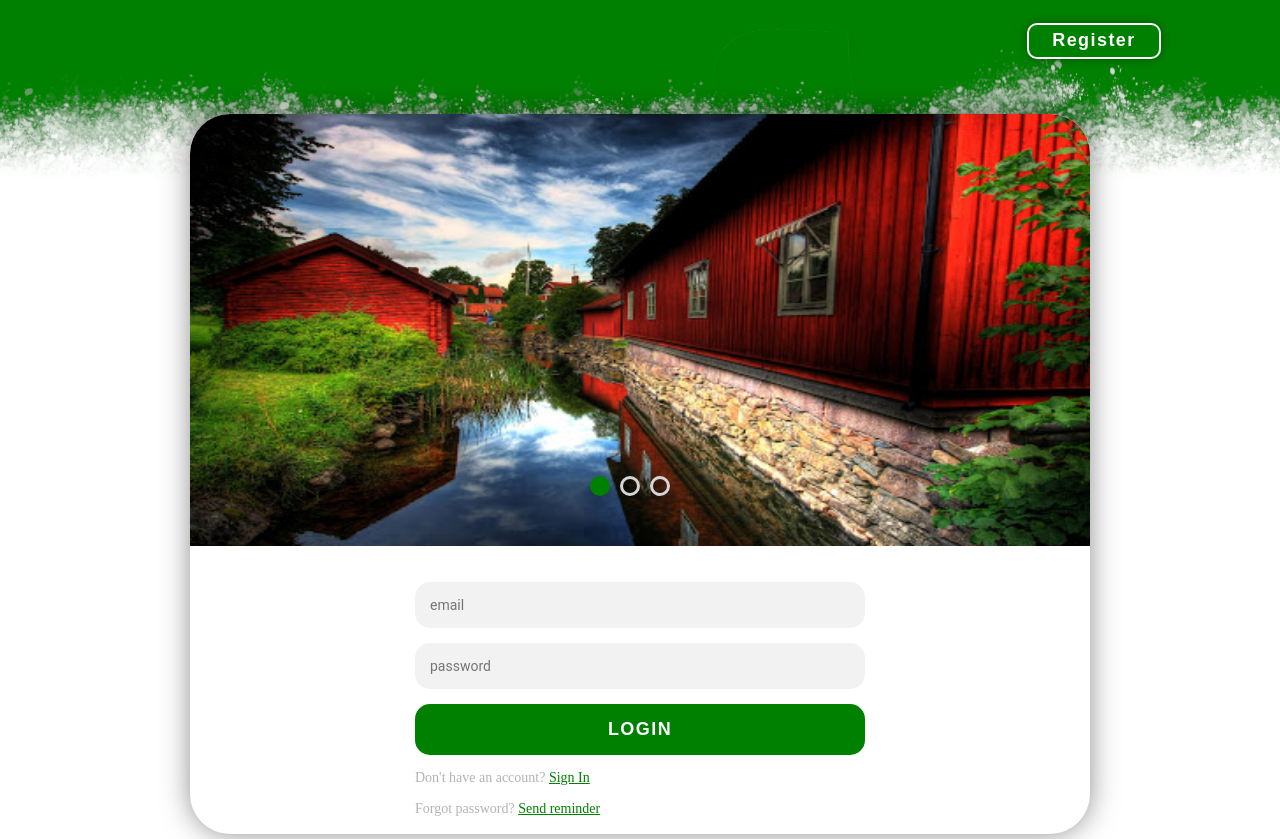
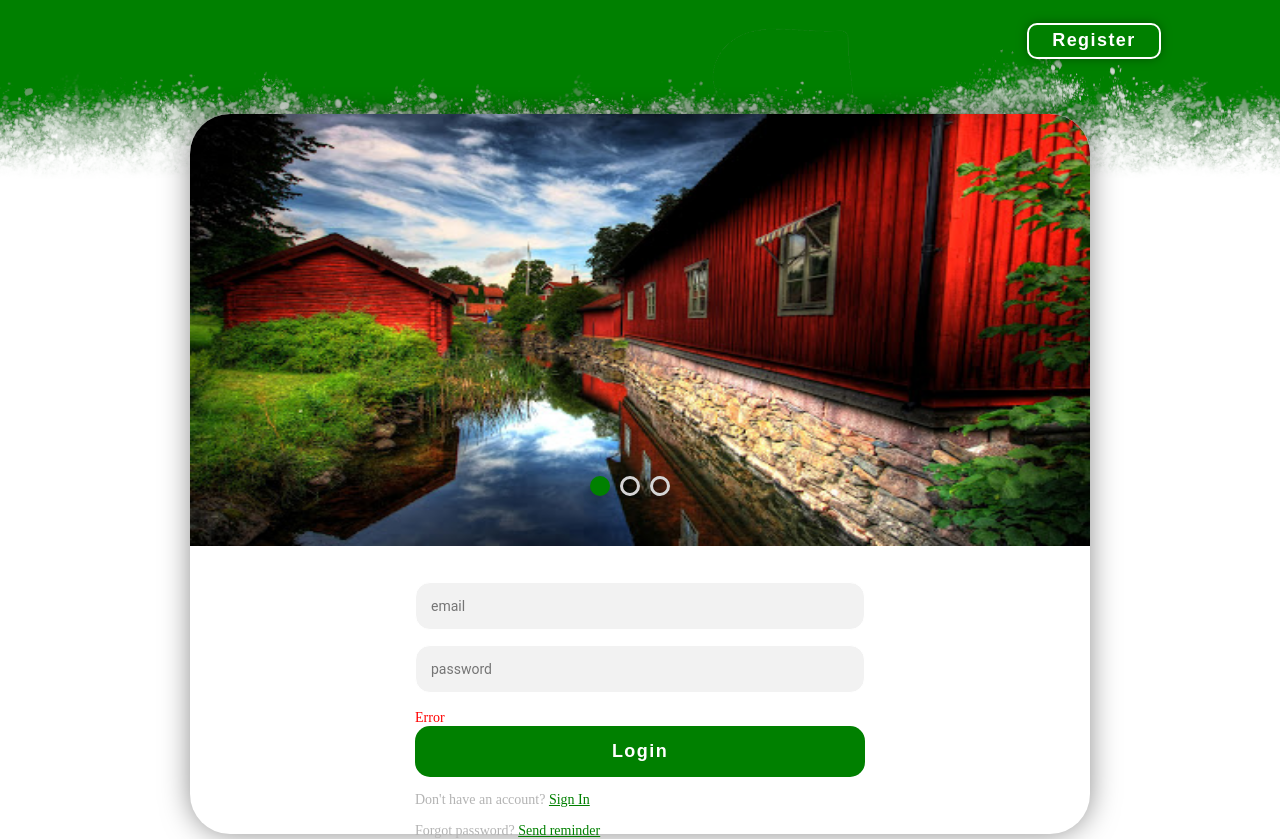
Before and after one commit to jacekrus/dater_front, a React (Create React App) app: page / in a window 1280 px wide. Built offline with nearby package versions, Linux system fonts and the light colour scheme; the HTML template or start-up script is replaced by a standard one.

Commit message:
Added error message on login form (still needs to be refactored)

```diff
--- a/src/App.js
+++ b/src/App.js
@@ -5,10 +5,6 @@ import LoginPanel from "./LoginPanel";
 import LoginView from "./login/LoginView";
 
 class App extends Component {
-
-  showInfo() {
-    console.log("Hello");
-  }
 
   render() {
     return (
--- a/src/login/LoginForm.js
+++ b/src/login/LoginForm.js
@@ -21,9 +21,10 @@ export default class LoginForm extends Component {
             <div className="loginPanel">
                 <div className="form">
                     <form className="register-form">
-                        <input className={"" + (this.state.isError ? " error" : "")} type="text" placeholder="email" />
-                        <input className={"" + (this.state.isError ? " error" : "")} type="password" placeholder="password" />
-                        <button onClick={() => this.changeError()}>Login</button>
+                        <input className={this.state.isError ? "error" : ""} type="text" placeholder="email" />
+                        <input className={this.state.isError ? "error" : ""} type="password" placeholder="password" />
+                        <span className="errorMessage"><i className="fa fa-user-plus"></i>Error</span>
+                        <button type="button" onClick={() => this.changeError()}>Login</button>
                         <div className="message">Don't have an account? <div>Sign In</div></div>
                         <div className="message">Forgot password? <div>Send reminder</div></div>
                     </form>
--- a/src/login/LoginRegisterPanelStyles.css
+++ b/src/login/LoginRegisterPanelStyles.css
@@ -108,22 +108,20 @@
     padding: 15px;
     box-sizing: border-box;
     font-size: 14px;
-    border-radius: 15px;
-}
-
-.form.error input  {
-    border: .5px solid red;
+    border: .5px solid white;
     border-radius: 15px;
 }
 
 .form input:focus {
-    border: .5px solid #00a116;
-    border-radius: 15px;
+    border-color: #00a116;
+}
+
+.form input.error {
+    border-color: red;
 }
 
 .form button {
     font-family: "Roboto", sans-serif;
-    text-transform: uppercase;
     outline: 0;
     background: #008000;
     transition: background-color .6s ease;
@@ -143,6 +141,19 @@
     background: #00a116;
 }
 
+.errorMessage {
+    box-sizing: border-box;
+    font-size: 14px;
+    border: 0;
+    color: red;
+    cursor: default;
+    margin: 0px;
+}
+
+.errorMessage.hidden {
+    visibility: hidden;
+}
+
 .form .message {
     margin: 15px 0 0;
     color: #b3b3b3;
```
